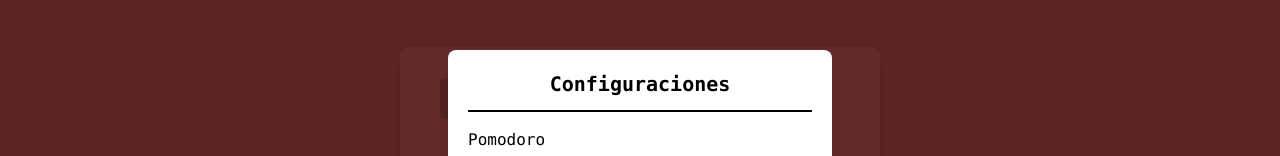
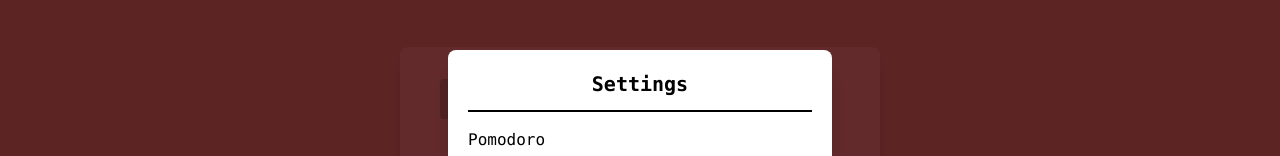
Before and after one commit to spunito/PomodoroApp, a React (Vite) app: page / in a window 1280 px wide. Both pictures are taken after a click on the button 1240 px from the left and 36 px from the top of the page. Shown: the part 171-327 px from the top of the page. Built offline with nearby package versions, Linux system fonts and the light colour scheme; no server answers.

Commit message:
settings

```diff
--- a/src/components/ShowSetting.jsx
+++ b/src/components/ShowSetting.jsx
@@ -27,7 +27,7 @@ export const ShowSetting = () => {
           {/* Caja del modal con las configuraciones */}
           <div className="relative z-10 bg-white rounded-lg p-5 shadow-xl max-w-sm w-full">
 
-            <h1 className="pb-3 border-b-2 text-center text-xl font-semibold">Configuraciones</h1>
+            <h1 className="pb-3 border-b-2 text-center text-xl font-semibold">Settings</h1>
 
             <div className="pt-4 pb-4 space-y-4">
               <div>
```
